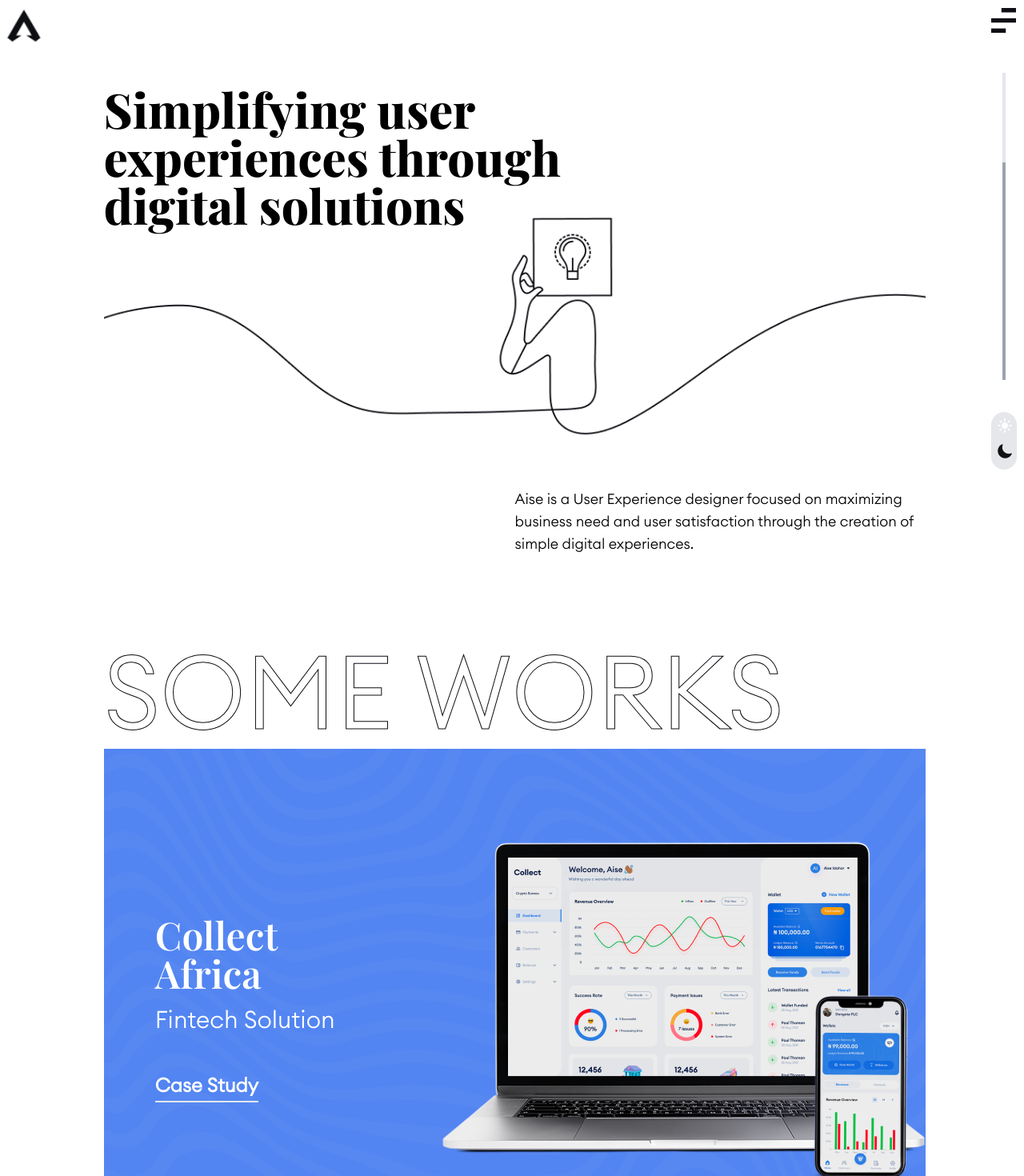
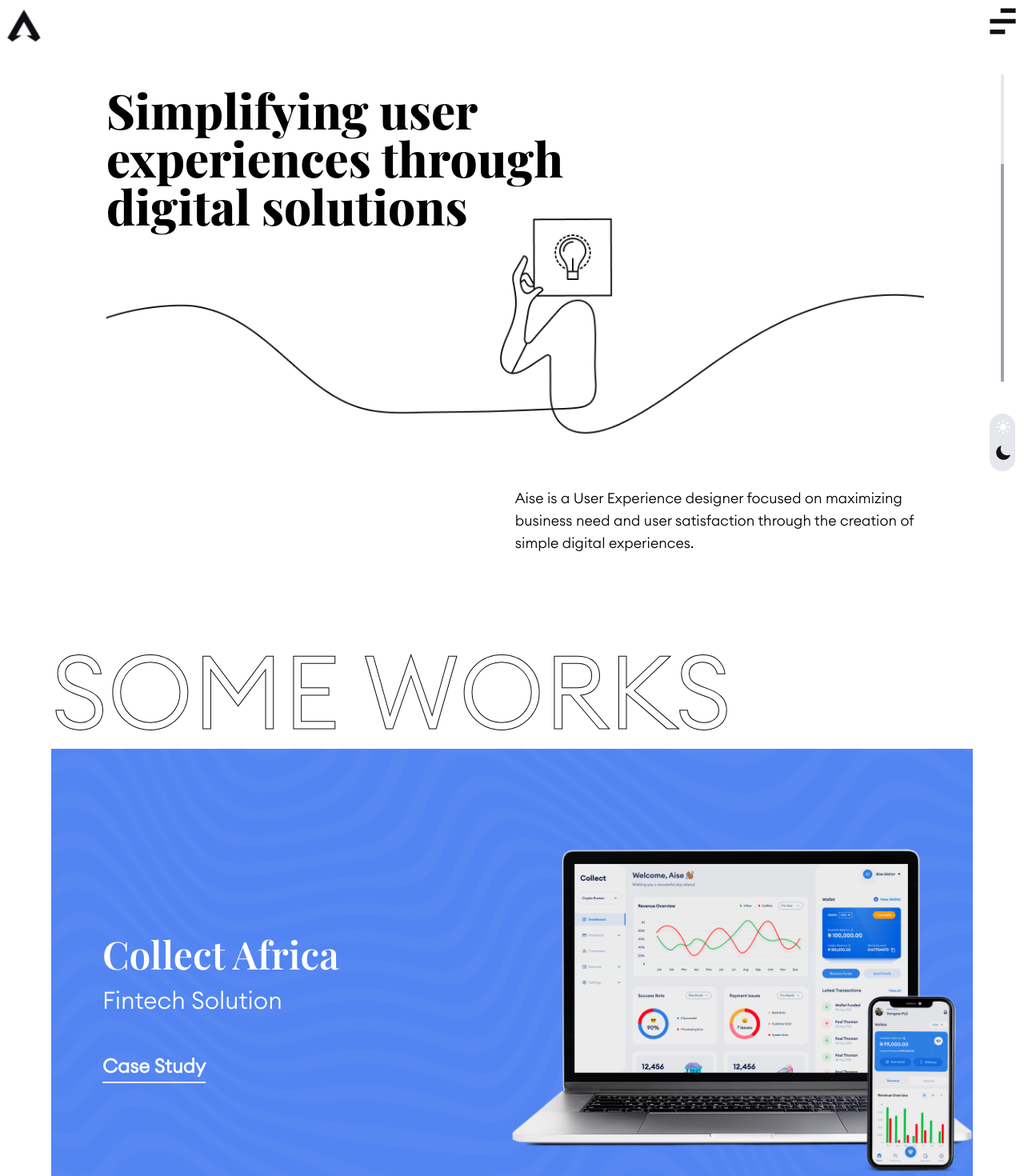
Before and after one commit to Phosah/aise, a Vue app: page / in a window 1280 px wide. Shown: the top 1470 px of the page at 80% size. Built offline with nearby package versions, Linux system fonts and the light colour scheme.

Commit message:
Update to home page

```diff
--- a/src/views/Home.vue
+++ b/src/views/Home.vue
@@ -2,16 +2,16 @@
     <div class="">
         <div class="flex justify-center space-x-2">
             <!-- Left Sidebar -->
-            <div class=" relative w-14 lg:w-16">
+            <div class="z-10 relative w-14 lg:w-16">
                 <div class="absolute bg-yellow-200">
                     <div class="fixed">
-                        <div><img class="w-14 lg:w-16" src="../assets/logo-dark.png" alt="Menu toggle icon"></div>
+                        <div class="bg-white"><img class="w-14 lg:w-16" src="../assets/logo-dark.png" alt="Menu toggle icon"></div>
                     </div>
                 </div>
             </div>
             <!-- End of left sidebar -->
 
-            <!-- Main page -->
+            <!-- Header -->
             <div class="dark:bg-brand-black-1">
                 <header class="h-screen flex items-center justify-center max-w-7xl mx-auto mb-10 md:mb-0 py-32 md:px-16">
                     <div class="flex flex-col md:block items-center">
@@ -20,18 +20,43 @@
                         <div class="md:flex md:w-1/2 md:ml-auto px-16 md:px-0 -translate-y-20 text-sm lg:text-lg dark:text-white">Aise is a User Experience designer focused on maximizing <br> business need and user satisfaction through the creation of <br> simple digital experiences.</div>
                     </div>
                 </header>
+            </div>
+            <!-- End of Header -->
+
+            <!-- Right Sidebar -->
+            <div class="z-10 relative w-14 lg:w-26">
+                <div class="item absolute bg-red-600">
+                    <div class="fixed">
+                        <div class="">
+                            <div class="mb-10 bg-white"><img class="w-14 lg:w-26" src="../assets/menu-icon-dark.png" alt="Aise Logo"></div>
+                            <div class="flex items-center justify-center mb-10">
+                                <div class="w-1 h-96 bg-gray-400"><div class="w-1 h-28 bg-gray-200"></div></div>
+                            </div>
+                            <div class="flex items-center justify-center">
+                                <div class="w-8 p-2 bg-gray-200 rounded-2xl">
+                                    <div class="mb-2"><button><img class="min-w-min" src="../assets/light-mode.png" alt="Light mode button"></button></div>
+                                    <div><button><img class="min-w-min" src="../assets/dark-mode.png" alt="Dark mode button"></button></div>
+                                </div>
+                            </div>
+                        </div>
+                    </div>
+                </div>
+            </div>
+            <!-- End of right sidebar -->
+        </div>
+        <!-- Main page -->
         <main class="max-w-7xl mx-auto mb-32 md:px-16">
             <h2 class="works-header dark:works-header-dark mb-6 md:mb-2 text-5xl sm:text-6xl md:text-8xl lg:text-9xl text-transparent text-center md:text-left">SOME WORKS</h2>
             <section class="works-box md:flex md:items-center md:justify-between mb-20 py-28 px-14 md:px-0 bg-hero-image bg-no-repeat bg-cover bg-brand-blue-8 text-white">
-                        <div class="md:w-1/3 md:text-left text-center">
+                <div class="flex-1 md:text-left text-center">
                     <div class="md:ml-16 mb-20 md:mb-0 md:pr-6">
                         <h2 class="mb-4 text-3xl lg:text-5xl font-semibold font-playfair">Collect Africa</h2>
                         <p class="mb-12 text-xl lg:text-3xl font-light">Fintech Solution</p>
                         <router-link to="/collectafrica" class="inline-block pb-1 text-xl lg:text-2xl font-semibold border-b-2">Case Study</router-link>
                     </div>
                 </div>
-                        <div class="flex flex-1 justify-end">
-                            <div><img class="" src="../assets/collect-africa-home.png" alt="Bitpowr devices"></div>
+                <div class="flex-1">
+                    <img src="../assets/collect-africa-home.png" alt="Collect home photo">
                 </div>
             </section>
             <section class="works-box md:flex md:items-center md:justify-between mb-20 py-28 px-14 md:px-0 bg-hero-image bg-no-repeat bg-cover bg-brand-orange-1 text-white">
@@ -158,30 +183,7 @@
         <div class="max-w-7xl mx-auto">
             <FooterDark />
         </div>
-            </div>
-            <!-- End of main page -->
-
-            <!-- Right Sidebar -->
-            <div class=" relative w-14 lg:w-26">
-                <div class="item absolute bg-red-600">
-                    <div class="fixed">
-                        <div class="">
-                            <div class="mb-10"><img class="w-14 lg:w-26" src="../assets/menu-icon-dark.png" alt="Aise Logo"></div>
-                            <div class="flex items-center justify-center mb-10">
-                                <div class="w-1 h-96 bg-gray-400"><div class="w-1 h-28 bg-gray-200"></div></div>
-                            </div>
-                            <div class="flex items-center justify-center">
-                                <div class="w-8 p-2 bg-gray-200 rounded-2xl">
-                                    <div class="mb-2"><button><img class="min-w-min" src="../assets/light-mode.png" alt="Light mode button"></button></div>
-                                    <div><button><img class="min-w-min" src="../assets/dark-mode.png" alt="Dark mode button"></button></div>
-                                </div>
-                            </div>
-                        </div>
-                    </div>
-                </div>
-            </div>
-            <!-- End of right sidebar -->
-        </div>
+        <!-- End of Main page -->
     </div>
 </template>
 
--- a/src/views/Test.vue
+++ b/src/views/Test.vue
@@ -1,11 +1,11 @@
 <template>
-    <div class="wrapper">
+    <div class="">
         <div class="flex justify-center space-x-2">
             <!-- Left Sidebar -->
-            <div class=" relative w-14 lg:w-16">
+            <div class="relative w-14 lg:w-16 z-10">
                 <div class="absolute bg-yellow-200">
                     <div class="fixed">
-                        <div><img class="w-14 lg:w-16" src="../assets/logo-dark.png" alt="Menu toggle icon"></div>
+                        <div class="bg-white"><img class="w-14 lg:w-16" src="../assets/logo-dark.png" alt="Menu toggle icon"></div>
                     </div>
                 </div>
             </div>
@@ -20,6 +20,31 @@
                         <div class="md:flex md:w-1/2 md:ml-auto px-16 md:px-0 -translate-y-20 text-sm lg:text-lg dark:text-white">Aise is a User Experience designer focused on maximizing <br> business need and user satisfaction through the creation of <br> simple digital experiences.</div>
                     </div>
                 </header>
+            </div>
+            <!-- End of main page -->
+
+            <!-- Right Sidebar -->
+            <div class="relative w-14 lg:w-26 z-10">
+                <div class="item absolute bg-red-600">
+                    <div class="fixed">
+                        <div class="">
+                            <div class="mb-10 bg-white"><img class="w-14 lg:w-26" src="../assets/menu-icon-dark.png" alt="Aise Logo"></div>
+                            <div class="flex items-center justify-center mb-10">
+                                <div class="w-1 h-96 bg-gray-400"><div class="w-1 h-28 bg-gray-200"></div></div>
+                            </div>
+                            <div class="flex items-center justify-center">
+                                <div class="w-8 p-2 bg-gray-200 rounded-2xl">
+                                    <div class="mb-2"><button><img class="min-w-min" src="../assets/light-mode.png" alt="Light mode button"></button></div>
+                                    <div><button><img class="min-w-min" src="../assets/dark-mode.png" alt="Dark mode button"></button></div>
+                                </div>
+                            </div>
+                        </div>
+                    </div>
+                </div>
+            </div>
+            <!-- End of right sidebar -->
+        </div>
+        <!-- Main section -->
         <main class="max-w-7xl mx-auto mb-32 md:px-16">
             <h2 class="works-header dark:works-header-dark mb-6 md:mb-2 text-5xl sm:text-6xl md:text-8xl lg:text-9xl text-transparent text-center md:text-left">SOME WORKS</h2>
             <section class="works-box md:flex md:items-center md:justify-between mb-20 py-28 px-14 md:px-0 bg-hero-image bg-no-repeat bg-cover bg-brand-blue-8 text-white">
@@ -158,30 +183,7 @@
         <div class="max-w-7xl mx-auto">
             <FooterDark />
         </div>
-            </div>
-            <!-- End of main page -->
-
-            <!-- Right Sidebar -->
-            <div class=" relative w-14 lg:w-26">
-                <div class="item absolute bg-red-600">
-                    <div class="fixed">
-                        <div class="">
-                            <div class="mb-10"><img class="w-14 lg:w-26" src="../assets/menu-icon-dark.png" alt="Aise Logo"></div>
-                            <div class="flex items-center justify-center mb-10">
-                                <div class="w-1 h-96 bg-gray-400"><div class="w-1 h-28 bg-gray-200"></div></div>
-                            </div>
-                            <div class="flex items-center justify-center">
-                                <div class="w-8 p-2 bg-gray-200 rounded-2xl">
-                                    <div class="mb-2"><button><img class="min-w-min" src="../assets/light-mode.png" alt="Light mode button"></button></div>
-                                    <div><button><img class="min-w-min" src="../assets/dark-mode.png" alt="Dark mode button"></button></div>
-                                </div>
-                            </div>
-                        </div>
-                    </div>
-                </div>
-            </div>
-            <!-- End of right sidebar -->
-        </div>
+        <!-- End of Main section -->
     </div>
 </template>
 
```
Lines whose indentation alone changed are shown as unchanged.
